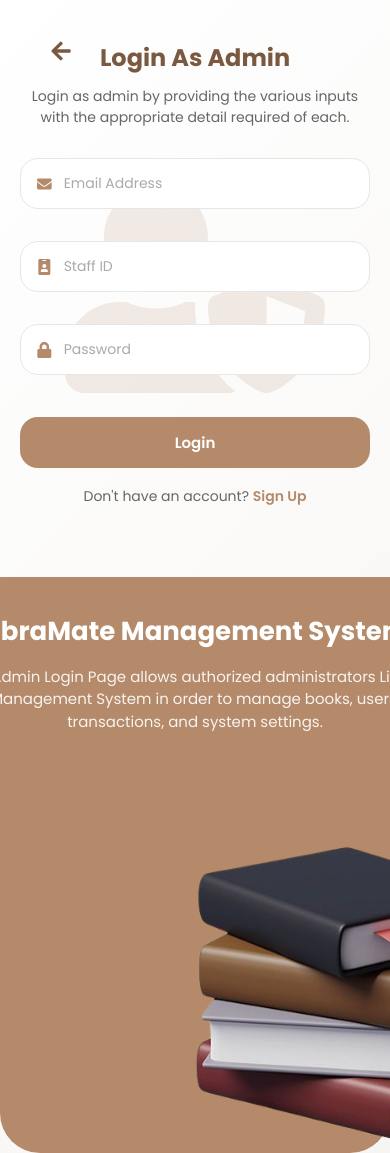
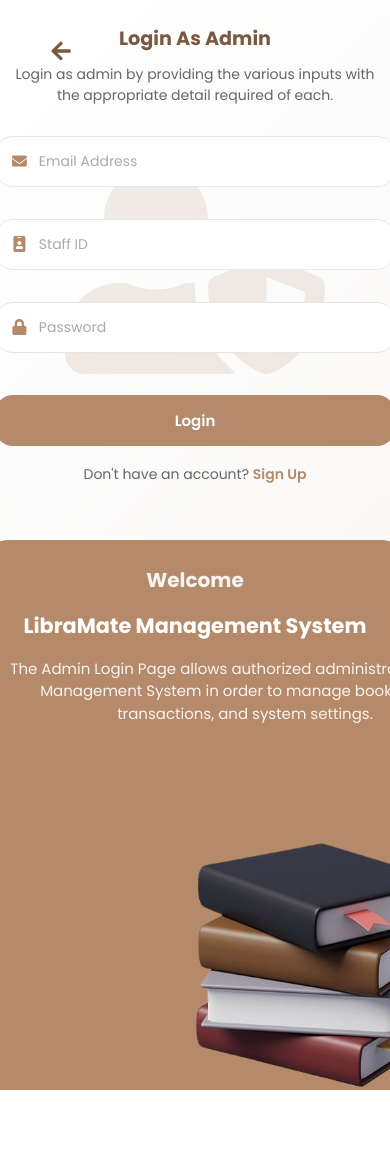
Before and after one commit to richardamofa/LibraMate-App, a React (Vite) app in the folder libraMate-app/: page /admin/login in a window 390 px wide. After the commit the page ends 1090 px from the top, so only its background shows below. Built offline with nearby package versions, Linux system fonts and the light colour scheme.

Commit message:
media queries and animated pages

```diff
--- a/libraMate-app/package.json
+++ b/libraMate-app/package.json
@@ -4,13 +4,14 @@
   "version": "0.0.0",
   "type": "module",
   "scripts": {
-    "dev": "vite",
+    "dev": "vite --host",
     "build": "vite build",
     "lint": "eslint .",
     "preview": "vite preview"
   },
   "dependencies": {
     "firebase": "^12.10.0",
+    "framer-motion": "^12.38.0",
     "react": "^19.2.0",
     "react-dom": "^19.2.0",
     "react-icons": "^5.5.0",
--- a/libraMate-app/src/App.css
+++ b/libraMate-app/src/App.css
@@ -179,3 +179,108 @@
 .footer span a {
   color: #777;
 }
+
+
+@media (max-width: 768px) {
+
+  .navbar {
+    margin: 20px;
+    padding: 14px 18px;
+    flex-direction: column;
+    gap: 10px;
+    border-radius: 20px;
+  }
+
+  .logo {
+    text-align: center;
+    font-size: 1.3rem;
+  }
+
+  .nav-links {
+    flex-wrap: wrap;
+    justify-content: center;
+    gap: 10px;
+  }
+
+  .nav-btn {
+    padding: 6px 14px;
+    font-size: 0.85rem;
+  }
+
+  .hero {
+    flex-direction: column;
+    padding: 20px;
+    gap: 20px;
+    text-align: center;
+  }
+
+  .hero-text {
+    padding: 20px;
+  }
+
+  .hero-text h1 {
+    font-size: 1.8rem;
+  }
+
+  .hero-text p {
+    font-size: 0.95rem;
+  }
+
+  .hero-actions {
+    justify-content: center;
+    flex-wrap: wrap;
+  }
+
+  .role-btn {
+    width: 100%;
+    max-width: 220px;
+  }
+
+  .hero-image {
+    padding: 10px;
+  }
+
+  .hero-image img {
+    max-width: 280px;
+  }
+
+  .footer {
+    flex-direction: column;
+    gap: 10px;
+    text-align: center;
+  }
+}
+
+@media (max-width: 1024px) {
+
+  .navbar {
+    margin: 30px;
+    padding: 16px 24px;
+  }
+
+  .hero {
+    flex-direction: column;
+    gap: 30px;
+    text-align: center;
+  }
+
+  .hero-text {
+    padding: 30px;
+  }
+
+  .hero-text h1 {
+    font-size: 2.2rem;
+  }
+
+  .hero-image img {
+    max-width: 360px;
+  }
+}
+
+.action-btn {
+  background: none;
+}
+
+.navbar.scrolled {
+  background: rgba(181, 138, 106, 0.9);
+}
--- /dev/null
+++ b/libraMate-app/src/components/PageWrapper.jsx
@@ -0,0 +1,35 @@
+import { motion } from "framer-motion";
+
+const pageVariants = {
+  initial: {
+    opacity: 0,
+    y: 20,
+    scale: 0.98
+  },
+  animate: {
+    opacity: 1,
+    y: 0,
+    scale: 1
+  },
+  exit: {
+    opacity: 0,
+    y: -20,
+    scale: 0.98
+  }
+};
+
+const PageWrapper = ({ children }) => {
+  return (
+    <motion.div
+      variants={pageVariants}
+      initial="initial"
+      animate="animate"
+      exit="exit"
+      transition={{ duration: 0.4, ease: "easeInOut" }}
+    >
+      {children}
+    </motion.div>
+  );
+};
+
+export default PageWrapper;
--- a/libraMate-app/src/components/Sidebar/Sidebar.css
+++ b/libraMate-app/src/components/Sidebar/Sidebar.css
@@ -22,7 +22,7 @@
   box-shadow: 12px 0 40px rgba(0, 0, 0, 0.45);
   transform: translateX(-100%);
   transition: transform 0.4s cubic-bezier(0.32, 0.72, 0, 1);
-  z-index: 100;
+  z-index: 1000;
 }
 
 .sidebar.open {
@@ -157,7 +157,7 @@
 .mobile-menu-btn svg {
   width: 22px;
   height: 22px;
-  color: var(--primary);
+  color: #7b5940;
 }
 
 .sidebar {
@@ -175,22 +175,43 @@
   inset: 0;
   background: rgba(26, 26, 26, 0.139);
   backdrop-filter: blur(6px);
-  z-index: 90;
+  z-index: 900;
+}
+@media (max-width: 500px) {
+.sidebar {
+  position: fixed;
+  top: 0;
+  left: 0;
+  width: 260px;
+  height: 100vh;
+
+  transform: translateX(-100%);
+  transition: transform 0.35s ease;
+
+  z-index: 1000;
+}
+}
+
+/* OPEN STATE (mobile) */
+.sidebar.open {
+  transform: translateX(0);
 }
 
 @media (min-width: 1024px) {
-  .overlay { display: none; }
-}
 
-@media (min-width: 1024px) {
   .sidebar {
     position: relative;
     transform: translateX(0) !important;
+    width: 260px;
+    height: 100vh;
+
+    display: block;
+    flex-shrink: 0;
+
     box-shadow: none;
-    left: 0;
   }
-}
-@media (min-width: 1024px) {
+
+  /* Layout fix */
   .dashboard-container {
     display: flex;
   }
@@ -199,4 +220,14 @@
     flex: 1;
     margin-left: 0;
   }
+
+  /* Hide hamburger on desktop */
+  .mobile-menu-btn {
+    display: none;
+  }
+
+  /* Remove overlay on desktop */
+  .overlay {
+    display: none;
+  }
 }
--- a/libraMate-app/src/routes/AppRoutes.jsx
+++ b/libraMate-app/src/routes/AppRoutes.jsx
@@ -5,6 +5,7 @@
 import AdminDashboard from "../users/admin/AdminDashboard";
 import StudentSignup from "../users/student/StudentSignup";
 import StudentLogin from "../users/student/StudentLogin";
+import PageWrapper from "../components/PageWrapper";
 
 export default function AppRoutes() {
   return (
@@ -14,14 +15,14 @@
       <Route path="/" element={<Home />} />
 
       {/* Admin */}
-      <Route path="/admin/signup" element={<AdminSignup />} />
-      <Route path="/admin/login" element={<AdminLogin />} />
+      <Route path="/admin/signup" element={<PageWrapper><AdminSignup /></PageWrapper>} />
+      <Route path="/admin/login" element={<PageWrapper><AdminLogin /></PageWrapper>} />
       <Route path="/admin/dashboard" element={<AdminDashboard />} />
 
 
       {/* Student */}
-      <Route path="/student/signup" element={<StudentSignup />} />
-      <Route path="/student/login" element={<StudentLogin />} />
+      <Route path="/student/signup" element={<PageWrapper><StudentSignup /></PageWrapper>} />
+      <Route path="/student/login" element={<PageWrapper><StudentLogin /></PageWrapper>} />
 
     </Routes>
   );
--- a/libraMate-app/src/users/admin/Admin.css
+++ b/libraMate-app/src/users/admin/Admin.css
@@ -372,48 +372,154 @@
 }*/
 
 /* RESPONSIVE */
+@media (max-width: 900px) {
 
-@media(max-width:900px){
+  .admin-inner {
+    flex-direction: column;
+  }
 
-.admin-inner{
-flex-direction:column;
+  .signup-left {
+    border-radius: 0 0 30px 30px;
+    padding: 30px 20px;
+  }
+
+   .login-left{
+    border-radius: 30px 30px 0 0 !important;
+    padding: 30px 20px;
+   }
+
+  .login-right,
+  .signup-right {
+    padding: 30px 20px;
+    text-align: center;
+  }
+
+  .login-image img,
+  .signup-image img {
+    width: 100%;
+    max-width: 320px;
+  }
 }
 
-.login-left,
-.signup-left{
-border-radius:0 0 40px 40px;
-padding:40px;
+@media (max-width: 500px) {
+
+  .login-right,
+  .signup-right {
+    border-radius: 25px 25px 0 0 !important;
+    padding: 25px 16px;
+  }
+
+  .login-left,
+  .signup-left {
+    padding: 25px 16px;
+  }
+
+  .signup-left h2{
+    font-size:20px !important;
+  }
+
+  .login-content,
+  .signup-content {
+    max-width: 400px;
+    padding: 10px 0;
+  }
+
+  .login-content h1,
+  .signup-content h1 {
+    font-size: 1.3rem;
+  }
+
+  .login-right h2,
+  .signup-right h2 {
+    font-size: 1.2rem;
+  }
+
+  .login-form,
+  .signup-form {
+    width: 100%;
+  }
+
+  .login-image img,
+  .signup-image img {
+    max-width: 250px;
+  }
 }
 
-.login-right,
-.signup-right{
-padding:40px 20px;
+/* PAGE FADE IN */
+.admin-inner {
+  animation: fadeIn 0.6s ease;
 }
 
-.login-image img,
-.signup-image img{
-width:300px;
+@keyframes fadeIn {
+  from {
+    opacity: 0;
+    transform: translateY(15px);
+  }
+  to {
+    opacity: 1;
+    transform: translateY(0);
+  }
 }
 
+/* PANEL SLIDE EFFECT */
+.login-left,
+.signup-left {
+  animation: slideLeft 0.6s ease;
 }
 
-@media(max-width:500px){
-
-.login-content h1,
-.signup-content h1{
-font-size:26px;
+.signup-right {
+  animation: slideRight 0.6s ease;
 }
 
-.login-right h2,
-.signup-right h2{
-font-size:24px;
+@keyframes slideLeft {
+  from {
+    opacity: 0;
+    transform: translateX(-40px);
+  }
+  to {
+    opacity: 1;
+    transform: translateX(0);
+  }
 }
 
-.login-form,
-.signup-form{
-max-width:100%;
+@keyframes slideRight {
+  from {
+    opacity: 0;
+    transform: translateX(40px);
+  }
+  to {
+    opacity: 1;
+    transform: translateX(0);
+  }
 }
 
+/* INPUT FOCUS EFFECT */
+.input-group:focus-within {
+  border-color: var(--primary);
+  box-shadow: 0 0 0 2px rgba(181,138,106,0.2);
+  transform: scale(1.02);
+}
+
+/* BUTTON SMOOTH PRESS */
+.primary-btn:active {
+  transform: scale(0.96);
+}
+
+
+/*LOGIN PAGE ENTER */
+.page-enter {
+  animation: fadeInPage 0.6s ease;
+}
+
+@keyframes fadeInPage {
+  from {
+    opacity: 0;
+    transform: translateY(10px);
+  }
+  to {
+    opacity: 1;
+    transform: translateY(0);
+  }
 }
 
 
@@ -549,26 +655,45 @@
   color:#999;
 }
 
-/* Overlay */
+/* SIGNOUT OVERLAY */
 .signout-overlay {
   position: fixed;
   inset: 0;
-  background: rgba(0, 0, 0, 0.4);
+  background: rgba(0,0,0,0.4);
   backdrop-filter: blur(6px);
+  z-index: 2000;
+
   display: flex;
   align-items: center;
   justify-content: center;
-  z-index: 9999;
+
+  animation: fadeIn 0.3s ease;
 }
 
-/* Box */
 .signout-box {
-  background: rgba(211, 47, 47, 0.582);
-  backdrop-filter: blur(12px);
-  padding: 20px 30px;
+  background: rgb(240, 77, 77);
+  padding: 20px 40px;
   border-radius: 16px;
-  color: #fff;
-  font-size: 1.1rem;
-  border: 1px solid rgba(239, 68, 68, 0.454);
-  box-shadow: 0 10px 30px rgba(0,0,0,0.3);
+  font-weight: 500;
+  color: #ffffff;
+  box-shadow: 0 10px 30px rgba(0,0,0,0.2);
 }
+
+/* Fade out animation back to HOME*/
+/*.fade-out {
+  animation: fadeOut 0.8s ease forwards;
+}
+
+@keyframes fadeOut {
+  0% {
+    opacity: 1;
+    transform: scale(1);
+    filter: blur(0px);
+  }
+  100% {
+    opacity: 0;
+    transform: scale(0.98);
+    filter: blur(6px);
+  }
+}
+*/
--- a/libraMate-app/src/users/admin/AdminLogin.jsx
+++ b/libraMate-app/src/users/admin/AdminLogin.jsx
@@ -41,6 +41,7 @@
 
   return (
     <div className="admin-login">
+      <div className="page-enter">
       <main className="admin-inner">
         <div className="back-arrow" onClick={() => navigate("/")}>
           <FaArrowLeft />
@@ -95,7 +96,7 @@
 
            {/* RIGHT SIDE (*/}
             <div className="login-left">
-
+              <h3>Welcome</h3>
                     <div className="login-content">
                       <h1>LibraMate Management System</h1>
 
@@ -110,6 +111,7 @@
               </div>
 
       </main>
+      </div>
     </div>
   );
 }
--- a/libraMate-app/src/users/student/Student.css
+++ b/libraMate-app/src/users/student/Student.css
@@ -232,45 +232,133 @@
 
 /* RESPONSIVE */
 
-@media(max-width:900px){
+@media (max-width: 900px) {
 
-.admin-inner{
-flex-direction:column;
+  .student-inner {
+    flex-direction: column;
+  }
+
+  .signup-left {
+    border-radius: 0 0 30px 30px;
+    padding: 30px 20px;
+  }
+
+   .login-left{
+    border-radius: 30px 30px 0 0 !important;
+    padding: 30px 20px;
+   }
+
+  .login-right,
+  .signup-right {
+    padding: 30px 20px;
+    text-align: center;
+  }
+
+  .login-image img,
+  .signup-image img {
+    width: 100%;
+    max-width: 320px;
+  }
 }
 
-.login-left,
-.signup-left{
-border-radius:0 0 40px 40px;
-padding:40px;
+@media (max-width: 500px) {
+
+  .login-right,
+  .signup-right {
+    border-radius: 25px 25px 0 0 !important;
+    padding: 25px 16px;
+  }
+
+  .login-left,
+  .signup-left {
+    padding: 25px 16px;
+  }
+
+  .login-content,
+  .signup-content {
+    max-width: 400px;
+    padding: 10px 0;
+  }
+
+  .login-content h1,
+  .signup-content h1 {
+    font-size: 1.3rem;
+  }
+
+  .login-right h2,
+  .signup-right h2 {
+    font-size: 1.2rem;
+  }
+
+  .login-form,
+  .signup-form {
+    width: 100%;
+  }
+
+  .login-image img,
+  .signup-image img {
+    max-width: 250px;
+  }
 }
 
-.login-right,
-.signup-right{
-padding:40px 20px;
+
+/* PAGE FADE IN */
+/*
+.student-inner {
+  animation: fadeIn 0.6s ease;
 }
 
-.login-image img,
-.signup-image img{
-width:300px;
+@keyframes fadeIn {
+  from {
+    opacity: 0;
+    transform: translateY(15px);
+  }
+  to {
+    opacity: 1;
+    transform: translateY(0);
+  }
+}
+*/
+/* PANEL SLIDE EFFECT */
+.login-left,
+.signup-left {
+  animation: slideLeft 0.6s ease;
 }
 
+.signup-right {
+  animation: slideRight 0.6s ease;
 }
 
-@media(max-width:500px){
-
-.login-content h1,
-.signup-content h1{
-font-size:26px;
+@keyframes slideLeft {
+  from {
+    opacity: 0;
+    transform: translateX(-40px);
+  }
+  to {
+    opacity: 1;
+    transform: translateX(0);
+  }
 }
 
-.login-right h2,
-.signup-right h2{
-font-size:24px;
+@keyframes slideRight {
+  from {
+    opacity: 0;
+    transform: translateX(40px);
+  }
+  to {
+    opacity: 1;
+    transform: translateX(0);
+  }
 }
 
-.login-form,
-.signup-form{
-max-width:100%;
+/* INPUT FOCUS EFFECT */
+.input-group:focus-within {
+  border-color: var(--primary);
+  box-shadow: 0 0 0 2px rgba(181,138,106,0.2);
+  transform: scale(1.02);
 }
 
+/* BUTTON SMOOTH PRESS */
+.primary-btn:active {
+  transform: scale(0.96);
 }
```
Also changed, not shown: 1 other file (tests, documents, lock files or other folders).
